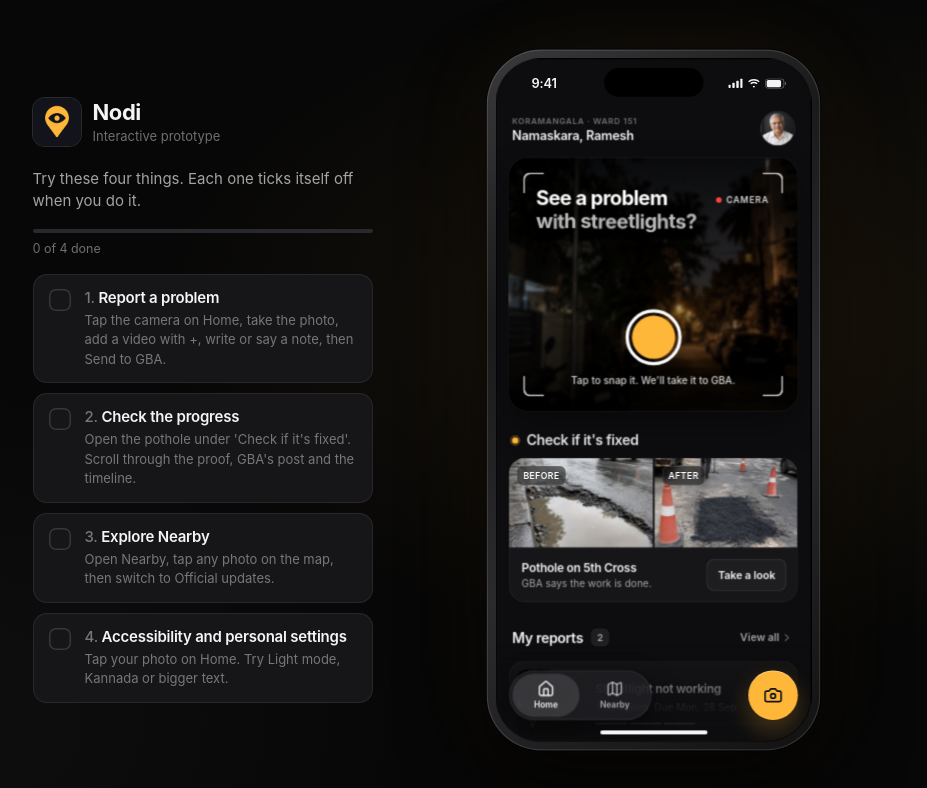
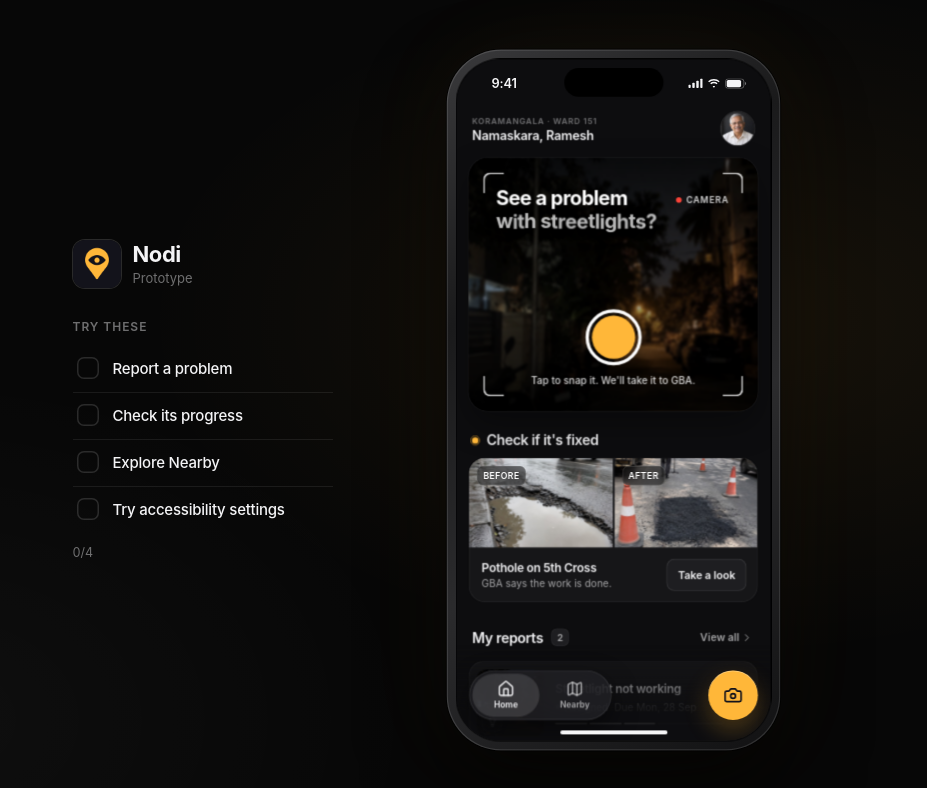
Before and after one commit to Sudhanva5/Nodi-App, a Next.js app: page / in a window 1280 px wide. Shown: the top 788 px of the page, without its empty margins (193-1120 px from the left). Built offline with nearby package versions, Linux system fonts and the light colour scheme; a web font is replaced by a local one.

Commit message:
Prototype checklist: simpler, labels only

```diff
--- a/app/globals.css
+++ b/app/globals.css
@@ -1158,3 +1158,13 @@ html:has(.demo), body:has(.demo) { background: transparent !important; overflow:
 /* home */
 .letters { color: rgba(255,255,255,.75); }
 .sdot-label.prog i { background: var(--t2); box-shadow: 0 0 0 3px rgba(128,128,128,.14); }
+/* simpler checklist */
+.checklist { width: 260px; }
+.cl-lead { margin: 30px 0 10px; font-size: 12px; font-weight: 600; letter-spacing: .08em; text-transform: uppercase; color: var(--t3); }
+.cl-list { margin: 0; gap: 2px; }
+.cl-list li { align-items: center; padding: 11px 4px; border-radius: 0; background: none; box-shadow: none; }
+.cl-list li.done { background: none; box-shadow: none; }
+.cl-list li + li { border-top: 1px solid var(--line); }
+.cl-list b { font-size: 15px; font-weight: 500; }
+.cl-box { margin-top: 0; }
+.cl-count { margin-top: 14px; font-size: 12.5px; color: var(--t3); }
--- a/app/page.tsx
+++ b/app/page.tsx
@@ -3,11 +3,11 @@ import { useCallback, useEffect, useState } from "react";
 import NodiApp, { ScreenKey } from "@/components/NodiApp";
 
 type TaskKey = "report" | "progress" | "nearby" | "settings";
-const TASKS: { k: TaskKey; title: string; how: string }[] = [
-  { k: "report", title: "Report a problem", how: "Tap the camera on Home, take the photo, add a video with +, write or say a note, then Send to GBA." },
-  { k: "progress", title: "Check the progress", how: "Open the pothole under 'Check if it's fixed'. Scroll through the proof, GBA's post and the timeline." },
-  { k: "nearby", title: "Explore Nearby", how: "Open Nearby, tap any photo on the map, then switch to Official updates." },
-  { k: "settings", title: "Accessibility and personal settings", how: "Tap your photo on Home. Try Light mode, Kannada or bigger text." },
+const TASKS: { k: TaskKey; title: string }[] = [
+  { k: "report", title: "Report a problem" },
+  { k: "progress", title: "Check its progress" },
+  { k: "nearby", title: "Explore Nearby" },
+  { k: "settings", title: "Try accessibility settings" },
 ];
 
 export default function Page() {
@@ -24,23 +24,19 @@ export default function Page() {
   return (
     <main className="stage">
       <aside className="checklist">
-        <div className="cl-brand"><img src="/img/logo.png" alt="" /><div><h1>Nodi</h1><span>Interactive prototype</span></div></div>
-        <p className="cl-lead">Try these four things. Each one ticks itself off when you do it.</p>
-        <div className="cl-progress"><span style={{ width: `${(count / 4) * 100}%` }} /></div>
-        <div className="cl-count">{count} of 4 done</div>
+        <div className="cl-brand"><img src="/img/logo.png" alt="" /><div><h1>Nodi</h1><span>Prototype</span></div></div>
+        <p className="cl-lead">Try these</p>
         <ol className="cl-list">
-          {TASKS.map((t, i) => (
+          {TASKS.map((t) => (
             <li key={t.k} className={done[t.k] ? "done" : ""}>
-              <button className="cl-box" role="checkbox" aria-checked={done[t.k]} onClick={() => setDone((d) => ({ ...d, [t.k]: !d[t.k] }))}>
+              <button className="cl-box" role="checkbox" aria-checked={done[t.k]} aria-label={t.title} onClick={() => setDone((d) => ({ ...d, [t.k]: !d[t.k] }))}>
                 <svg viewBox="0 0 16 16" width="12" height="12"><path d="M3.5 8.5l3 3 6-7" fill="none" stroke="currentColor" strokeWidth="2.2" strokeLinecap="round" strokeLinejoin="round" /></svg>
               </button>
-              <div>
-                <b><span className="cl-n">{i + 1}.</span> {t.title}</b>
-                <p>{t.how}</p>
-              </div>
+              <b>{t.title}</b>
             </li>
           ))}
         </ol>
+        <div className="cl-count">{count}/4</div>
       </aside>
       <div className="device-wrap">
         <div className="device">
```
